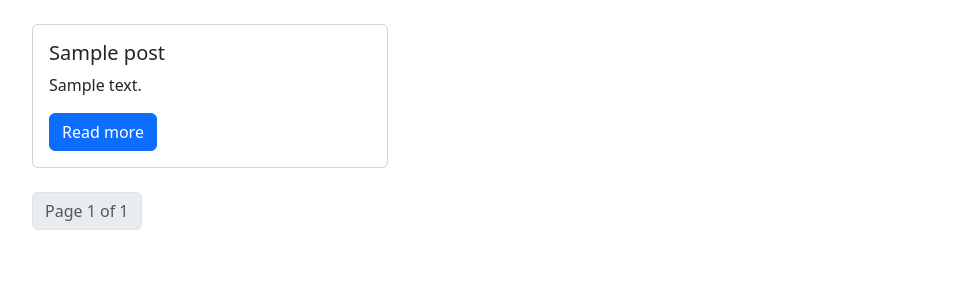
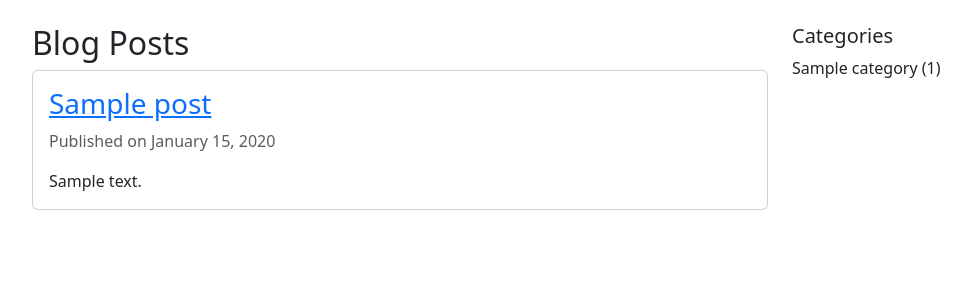
Before and after one commit to nimanthasandamal660-dotcom/nimantha, a Django app: page / in a window 1280 px wide. Shown: the part 56-356 px from the top of the page, without its empty margins (50-1021 px from the left). Run offline with Django 5.2, Linux system fonts and the light colour scheme; tables that the repository leaves empty hold one stand-in row (values such as "Sample post").

Commit message:
Refactor list/detail views to CBVs; add category sidebar

```diff
--- a/blog/templates/blog/post_list.html
+++ b/blog/templates/blog/post_list.html
@@ -4,33 +4,49 @@
 
 {% block content %}
 <div class="row">
+    <div class="col-md-8">
+        <h2>Blog Posts</h2>
         {% for post in page_obj %}
-    <div class="col-md-4 mb-4">
-      <div class="card h-100">
+            <div class="card mb-3">
                 <div class="card-body">
-          <h5 class="card-title">{{ post.title }}</h5>
-          <p class="card-text">{{ post.content|truncatewords:20 }}</p>
-          <a href="{% url 'post_detail' post.slug %}" class="btn btn-primary">Read more</a>
-        </div>
+                    <h3 class="card-title">
+                        <a href="{% url 'post_detail' post.slug %}">{{ post.title }}</a>
+                    </h3>
+                    <p class="text-muted">Published on {{ post.created_at|date:"F j, Y" }}</p>
+                    <p class="card-text">{{ post.content|truncatewords:30 }}</p>
                 </div>
             </div>
         {% empty %}
-    <p>No posts yet.</p>
+            <p>No posts available.</p>
         {% endfor %}
-</div>
 
-<!-- Pagination Controls -->
+        <!-- Pagination -->
+        {% if is_paginated %}
             <nav>
                 <ul class="pagination">
                     {% if page_obj.has_previous %}
                         <li class="page-item"><a class="page-link" href="?page={{ page_obj.previous_page_number }}">Previous</a></li>
                     {% endif %}
-
                     <li class="page-item disabled"><span class="page-link">Page {{ page_obj.number }} of {{ page_obj.paginator.num_pages }}</span></li>
-
                     {% if page_obj.has_next %}
                         <li class="page-item"><a class="page-link" href="?page={{ page_obj.next_page_number }}">Next</a></li>
                     {% endif %}
                 </ul>
             </nav>
+        {% endif %}
+    </div>
+
+    <!-- Category Sidebar -->
+    <div class="col-md-4">
+        <hr class="d-md-none">
+        <h5>Categories</h5>
+        <ul class="list-unstyled">
+            {% for category in categories %}
+                <li>{{ category.name }} ({{ category.posts.count }})</li>
+            {% empty %}
+                <li>No categories</li>
+            {% endfor %}
+        </ul>
+    </div>
+</div>
 {% endblock %}
--- a/blog/urls.py
+++ b/blog/urls.py
@@ -1,8 +1,9 @@
 from django.urls import path
-from . import views
+from .views import PostDetailView, PostListView, about, contact, home
 
 urlpatterns = [
-    path("", views.post_list, name="home"),
-    path("about/", views.about, name="about"),
-    path("contact/", views.contact, name="contact"),
+    path("", PostListView.as_view(), name="home"),
+    path("posts/<slug:slug>/", PostDetailView.as_view(), name="post_detail"),
+    path("about/", about, name="about"),
+    path("contact/", contact, name="contact"),
 ]
--- a/blog/views.py
+++ b/blog/views.py
@@ -1,8 +1,35 @@
-from django.core.paginator import Paginator
-from django.shortcuts import render, get_object_or_404
-from .models import Post
+from django.shortcuts import render
+from django.views.generic import DetailView, ListView
+from .models import Category, Post
 
 
+# Post List View (Class-Based View)
+class PostListView(ListView):
+    model = Post
+    template_name = "blog/post_list.html"
+    paginate_by = 6
+
+    def get_queryset(self):
+        return Post.objects.filter(status="published").order_by("-created_at")
+
+    def get_context_data(self, **kwargs):
+        context = super().get_context_data(**kwargs)
+        # Sidebar එකට අවශ්‍ය Categories සියල්ල ලබා ගැනීම
+        context["categories"] = Category.objects.all()
+        return context
+
+
+# Post Detail View (Class-Based View)
+class PostDetailView(DetailView):
+    model = Post
+    template_name = "blog/post_detail.html"
+    context_object_name = "post"
+
+    def get_queryset(self):
+        return Post.objects.filter(status="published")
+
+
+# Static Pages (Function-Based Views)
 def home(request):
     return render(request, "blog/home.html")
 
@@ -13,16 +40,3 @@ def about(request):
 
 def contact(request):
     return render(request, "blog/contact.html")
-
-
-def post_list(request):
-    posts = Post.objects.filter(status="published").order_by("-created_at")
-    paginator = Paginator(posts, 6)
-    page_number = request.GET.get("page")
-    page_obj = paginator.get_page(page_number)
-    return render(request, "blog/post_list.html", {"page_obj": page_obj})
-
-
-def post_detail(request, slug):
-    post = get_object_or_404(Post, slug=slug, status="published")
-    return render(request, "blog/post_detail.html", {"post": post})
```
Also changed, not shown: blog/admin.py (+8 -1 lines). Lines whose indentation alone changed are shown as unchanged.
